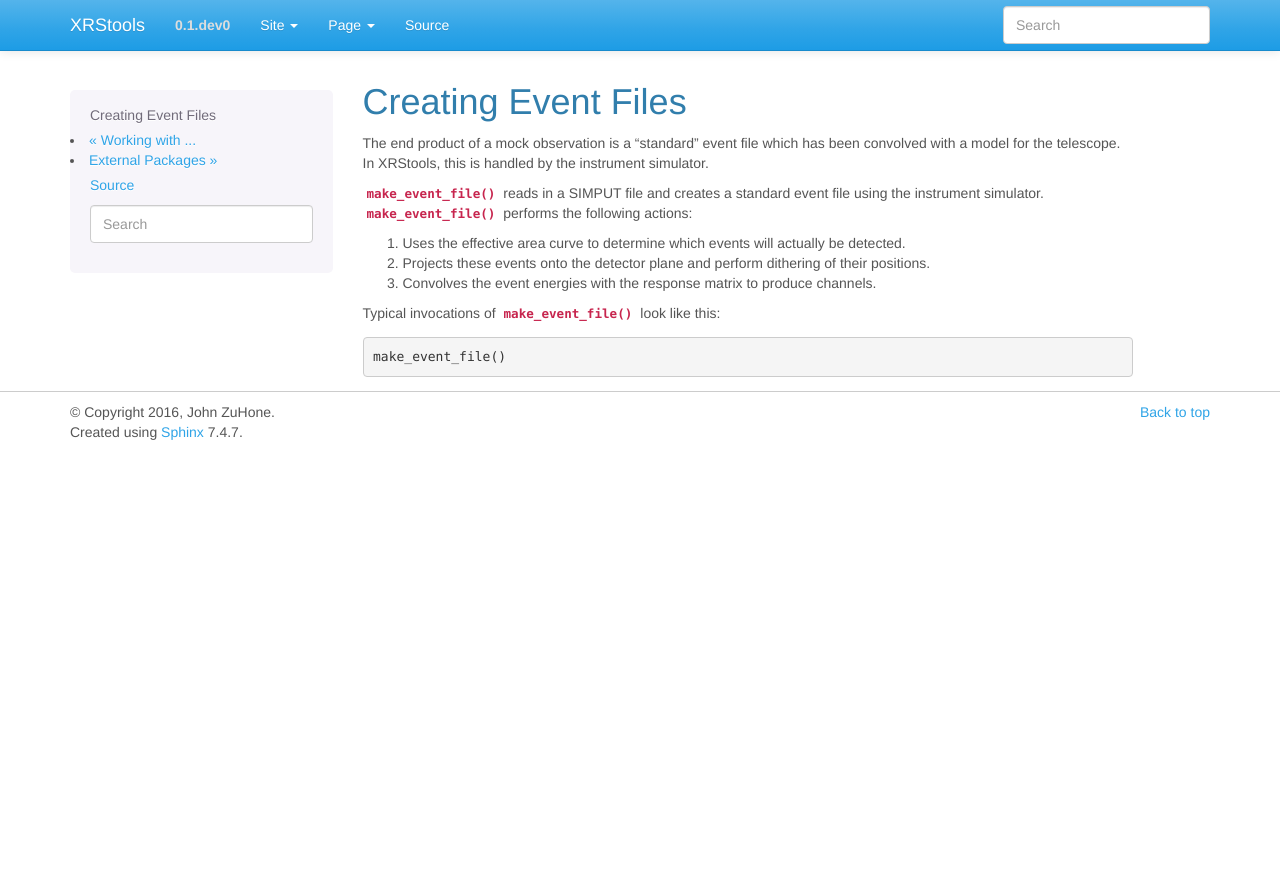
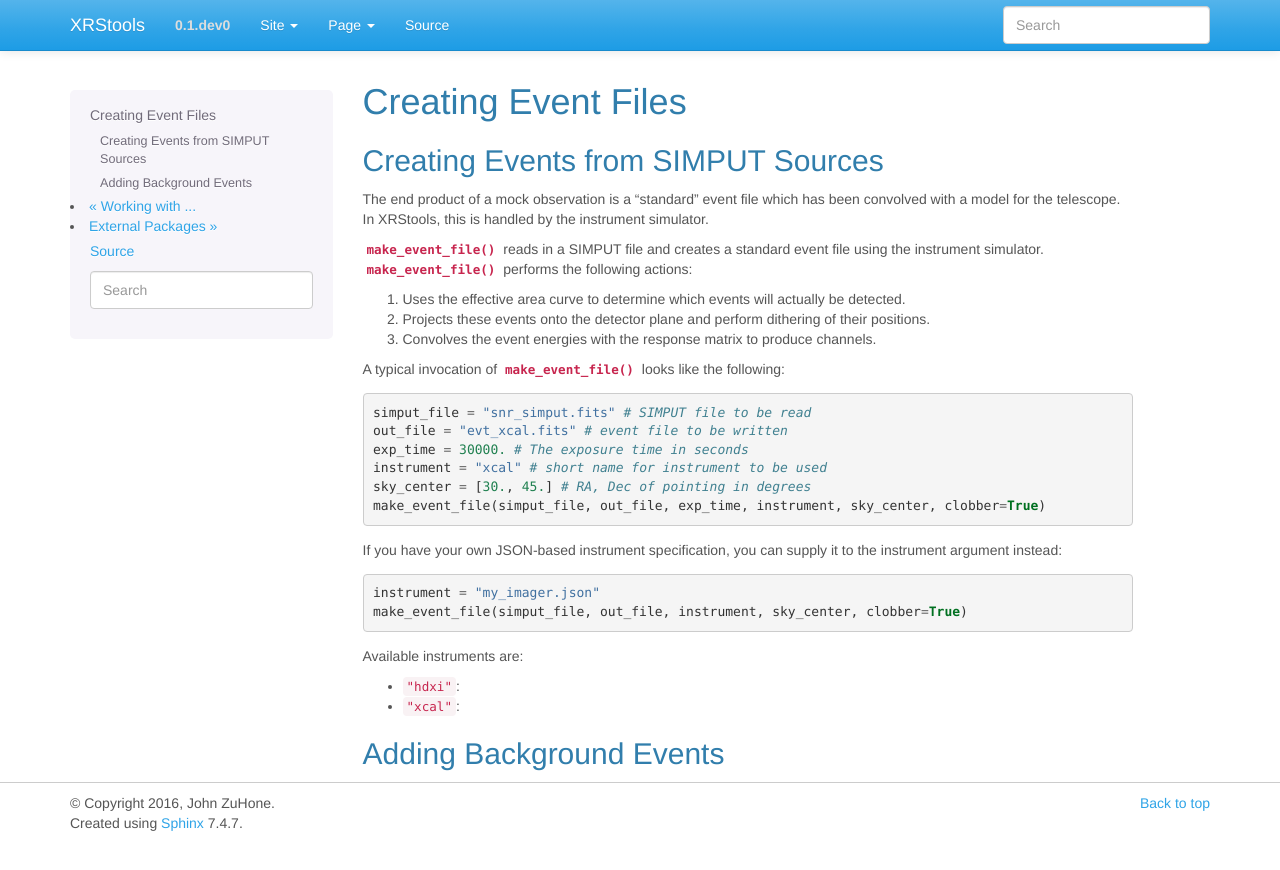
Before and after one commit to lynx-x-ray-observatory/soxs, a Sphinx documentation site: the page built from doc/source/python/events.rst, in a window 1280 px wide. Shown: the top 870 px of the page. Built offline with Sphinx 7.4.7, drawn with Linux system fonts in a browser that asks for light colours.

Commit message:
Ducky stuff

```diff
--- a/doc/source/command_line/make_event_file.rst
+++ b/doc/source/command_line/make_event_file.rst
@@ -30,7 +30,7 @@ CIAO, HEATOOLS, XSPEC, etc.
 Examples
 --------
 
-This example uses the pre-built HDXI specification.
+This example uses the pre-built HDXI instrument specification.
 
 .. code-block:: bash
 
--- a/doc/source/python/events.rst
+++ b/doc/source/python/events.rst
@@ -2,6 +2,9 @@
 
 Creating Event Files
 ====================
+
+Creating Events from SIMPUT Sources
+-----------------------------------
 
 The end product of a mock observation is a "standard" event file which has been
 convolved with a model for the telescope. In XRStools, this is handled by the
@@ -15,8 +18,29 @@ performs the following actions:
 2. Projects these events onto the detector plane and perform dithering of their positions.
 3. Convolves the event energies with the response matrix to produce channels.
 
-Typical invocations of :func:`~xrs_tools.events.make_event_file` look like this:
+A typical invocation of :func:`~xrs_tools.events.make_event_file` looks like the following:
 
 .. code-block:: python
 
-    make_event_file()
+    simput_file = "snr_simput.fits" # SIMPUT file to be read
+    out_file = "evt_xcal.fits" # event file to be written
+    exp_time = 30000. # The exposure time in seconds
+    instrument = "xcal" # short name for instrument to be used
+    sky_center = [30., 45.] # RA, Dec of pointing in degrees
+    make_event_file(simput_file, out_file, exp_time, instrument, sky_center, clobber=True)
+
+If you have your own JSON-based instrument specification, you can supply it to the instrument
+argument instead:
+
+.. code-block:: python
+
+    instrument = "my_imager.json"
+    make_event_file(simput_file, out_file, instrument, sky_center, clobber=True)
+
+Available instruments are:
+
+* ``"hdxi"``:
+* ``"xcal"``:
+
+Adding Background Events
+------------------------
```
